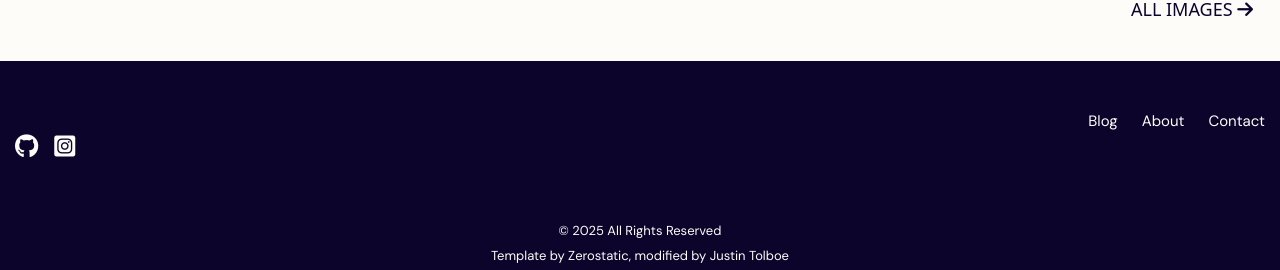
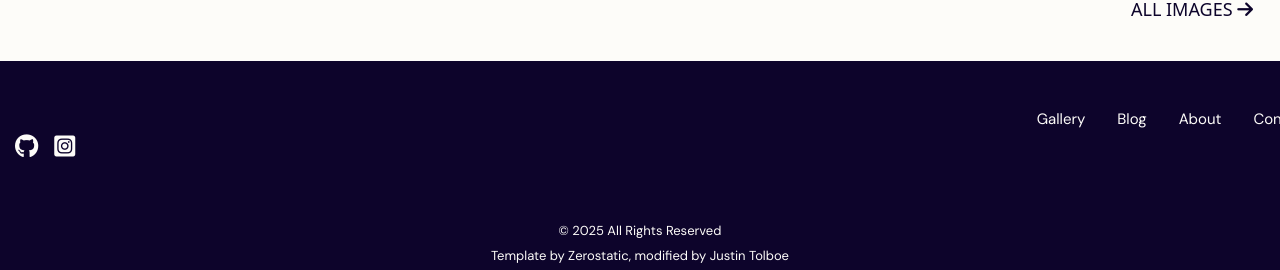
Before and after one commit to jtolboe/website, a Jekyll site: the page built from pages/home.md, in a window 1280 px wide. Shown: the part 1071-1341 px from the top of the page. Built offline with Jekyll 4.4.1, drawn with Linux system fonts in a browser that asks for light colours.

Commit message:
footer nav changes

```diff
--- a/_data/menu.yml
+++ b/_data/menu.yml
@@ -20,6 +20,9 @@ footer_primary:
 
 
 footer_secondary:
+  - name: Gallery
+    url: /projects/
+    weight: 1
   - name: Blog
     url: /blog/
     weight: 2
--- a/_sass/framework/zerostatic/_footer.scss
+++ b/_sass/framework/zerostatic/_footer.scss
@@ -4,7 +4,7 @@
   background-color: var(--color-primary-bg);
   color: var(--color-primary-text);
   html[data-bs-theme="dark"] & {
-    background-color: #050815;
+    background-color: #020206;
     color: var(--color-primary-text-dark);
   }
   font-size: 15px;
--- a/_sass/theme/_custom.scss
+++ b/_sass/theme/_custom.scss
@@ -19,17 +19,14 @@
     }
 }
 
-// Add separator line to header
+// Header styles
 .header {
-    border-bottom: 1px solid rgba(128, 128, 128, 0.2); // subtle gray line
+    border-bottom: 1px solid rgba(128, 128, 128, 0.2);
 
     html[data-bs-theme="dark"] & {
-        border-bottom: 1px solid rgba(255, 255, 255, 0.1); // more subtle line in dark mode
+        border-bottom: 1px solid rgba(255, 255, 255, 0.1);
     }
-}
 
-// Center the header menu
-.header {
     .container {
         display: flex;
         justify-content: space-between;
@@ -76,7 +73,7 @@
     padding: 0.5rem 0;
 
     html[data-bs-theme="dark"] & {
-        background-color: #050815;
+        background-color: #020206;
         color: var(--color-primary-text-dark);
     }
 
@@ -99,23 +96,26 @@
     }
 }
 
-// Make footer navigation horizontal
+// Make footer navigation horizontal and single row
 .footer {
     .footer-menu {
         ul {
             display: flex;
             flex-direction: row;
-            flex-wrap: wrap;
-            justify-content: flex-end;
+            flex-wrap: nowrap;
+            justify-content: center;
             list-style: none;
             margin: 0;
             padding: 0;
+            gap: 1.5rem;
 
             li {
-                margin: 0 0 0 1.5rem;
+                margin: 0;
+                white-space: nowrap;
 
-                &:first-child {
-                    margin-left: 0;
+                a {
+                    display: inline-block;
+                    padding: 0 0.25rem;
                 }
             }
         }
```
